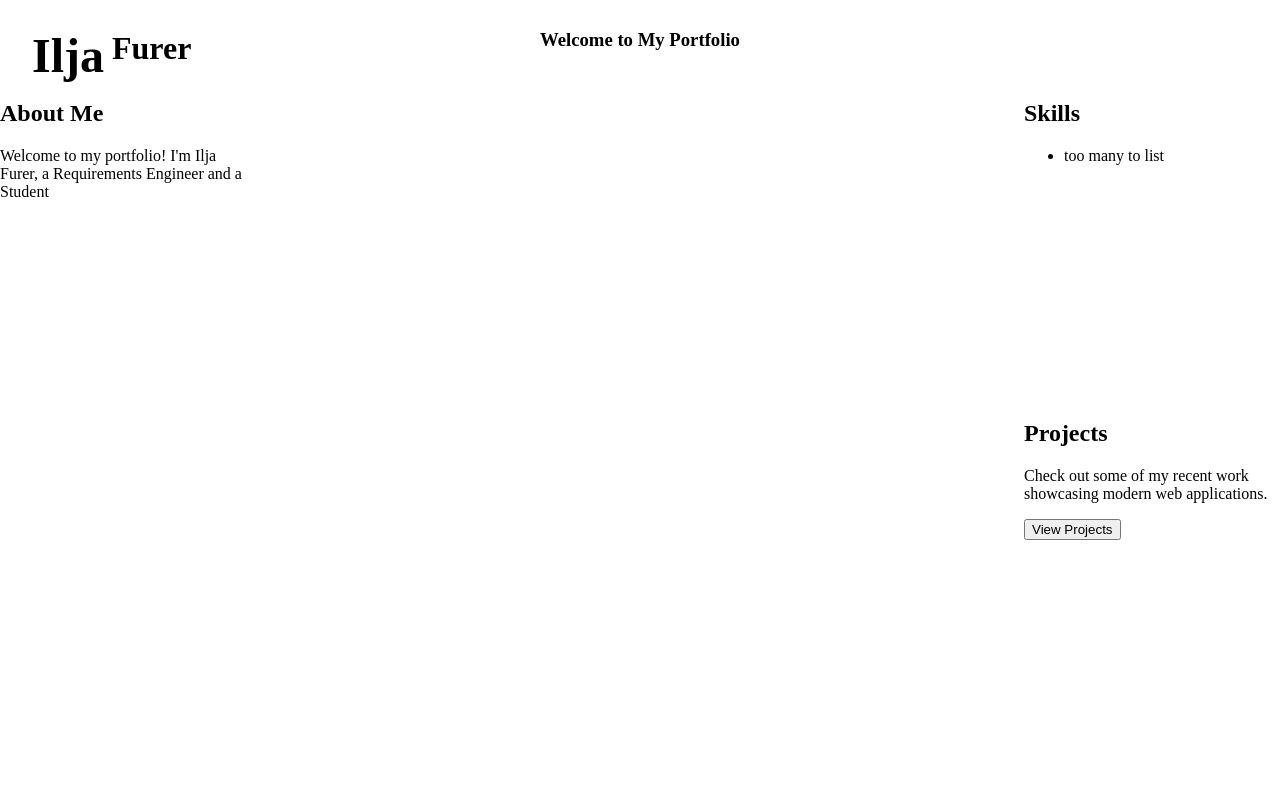
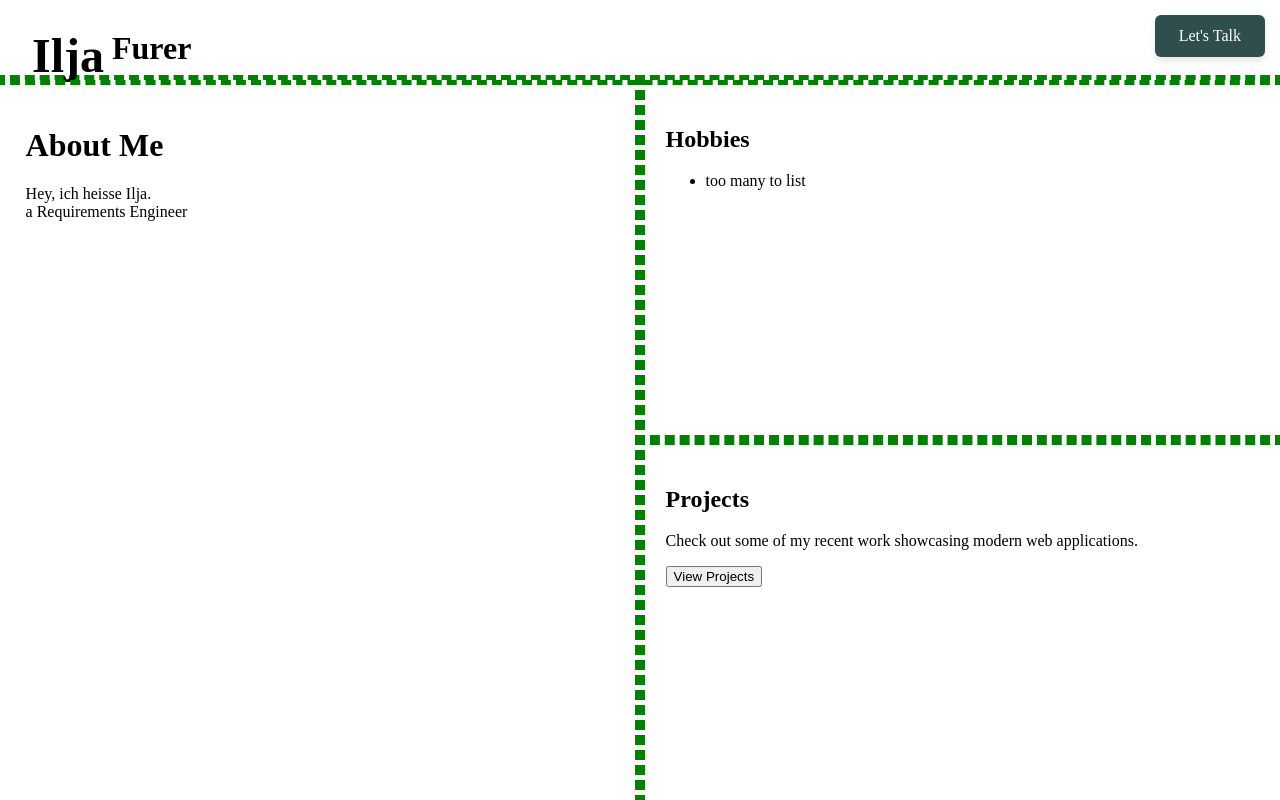
Before and after one commit to Ilja-Furer/Portfolio_Page, an Angular app: page / in a window 1280 px wide. Built offline with nearby package versions, Linux system fonts and the light colour scheme.

Commit message:
remodeled divs to look and feel better. Next Steps: Add content to divs

```diff
--- a/src/app/app.component.css
+++ b/src/app/app.component.css
@@ -69,51 +69,24 @@ h1.name {
 }
 
 /* Base styles for sliding elements */
-.slide-left,
-.slide-right-top,
-.slide-right-bottom,
-.slide-top-banner {
-  position: fixed;
-  opacity: 0;
-  transition: transform 0.5s ease-out, opacity 0.5s ease-out;
-  background-color: white;
-  color: black;
-}
-
-/* Show state for all sliding elements */
 .slide-left.show,
 .slide-right-top.show,
 .slide-right-bottom.show,
 .slide-top-banner.show {
   opacity: 1;
   transform: none;
+  outline: 5px dashed green;
 }
 
-/* Slide Left */
-.slide-left {
-  top: 5rem; /* Moved down to start under the banner */
-  left: 0;
-  width: 20vw;
-  height: calc(100vh - 5rem); /* Adjusted height to account for banner */
-  transform: translateX(-100%);
-}
-
-/* Slide Right Top */
-.slide-right-top {
-  top: 5rem; /* Moved down to start under the banner */
-  right: 0;
-  width: 20vw;
-  height: calc(50vh - 5rem); /* Adjusted height to account for banner */
-  transform: translateX(100%);
-}
-
-/* Slide Right Bottom */
-.slide-right-bottom {
-  bottom: 0;
-  right: 0;
-  width: 20vw;
-  height: 50vh;
-  transform: translateX(100%);
+/* Common styles for positioning */
+.slide-left,
+.slide-right-top,
+.slide-right-bottom,
+.slide-top-banner {
+  position: absolute;
+  transition: transform 0.5s ease-out, opacity 0.5s ease-out;
+  opacity: 0;
+  box-sizing: border-box;
 }
 
 /* Top Banner */
@@ -126,6 +99,37 @@ h1.name {
   align-items: center;
   justify-content: center;
   transform: translateY(-100%);
+  z-index: 10;
+}
+
+/* Left Panel */
+.slide-left {
+  top: 5rem;
+  left: 0;
+  width: 50%;
+  height: calc(100vh - 5rem);
+  transform: translateX(-100%);
+  padding: 2vw;
+}
+
+/* Right Top Panel */
+.slide-right-top {
+  top: 5rem;
+  right: 0;
+  width: 50%;
+  height: calc((100vh - 5rem) / 2); /* Divide remaining height by 2 */
+  transform: translateX(100%);
+  padding: 2vw;
+}
+
+/* Right Bottom Panel */
+.slide-right-bottom {
+  top: calc(5rem + (100vh - 5rem) / 2); /* Position it right after top panel */
+  right: 0;
+  width: 50%;
+  height: calc((100vh - 5rem) / 2); /* Divide remaining height by 2 */
+  transform: translateX(100%);
+  padding: 2vw;
 }
 
 /* Responsive adjustments */
@@ -144,3 +148,30 @@ h1.name {
     width: 100vw;
   }
 }
+
+/* Left aligned headings*/
+.left-heading{
+  font-weight: bold;
+}
+
+/* email button styling*/
+.email-button{
+  position: absolute;
+  top: 15px;
+  right: 15px;
+  text-decoration: none;
+  background-color: rgb(47, 79, 79);  /* Primary button color */
+  color: white;
+  padding: 12px 24px;
+  border-radius: 6px;
+  font-size: 16px;
+  font-weight: 500;
+  border: none;
+  box-shadow: 0 4px 6px rgba(0, 0, 0, 0.1);
+  cursor: pointer;
+  transition: background-color 0.3s ease, box-shadow 0.3s ease;
+}
+
+.email-button:hover {
+  background-color: rgb(64, 107, 107); /* Highlight on hover*/
+}
--- a/src/app/app.component.html
+++ b/src/app/app.component.html
@@ -13,22 +13,25 @@
 </div>
 
 <!-- Sliding Divs -->
+<div class="container">
   <div class="slide-left" [class.show]="moveToTop">
     <div class="content">
-    <h2>About Me</h2>
-    <p>Welcome to my portfolio! I'm Ilja Furer, a Requirements Engineer and a Student</p>
+      <h1 class = "left-heading">About Me</h1>
+      <p>
+        Hey, ich heisse Ilja. <br>
+        a Requirements Engineer<br>
+
+      </p>
     </div>
   </div>
-
   <div class="slide-right-top" [class.show]="moveToTop">
     <div class="content">
-    <h2>Skills</h2>
+      <h2>Hobbies</h2>
       <ul>
         <li>too many to list</li>
       </ul>
     </div>
   </div>
-
   <div class="slide-right-bottom" [class.show]="moveToTop">
     <div class="content">
       <h2>Projects</h2>
@@ -36,9 +39,11 @@
       <button class="projects-btn">View Projects</button>
     </div>
   </div>
-
   <div class="slide-top-banner" [class.show]="moveToTop">
-  <div class="banner-content">
-    <h3>Welcome to My Portfolio</h3>
+    <div>
+      <a href="mailto:iljafurer@pm.me" class = "email-button">
+        Let's Talk
+      </a>
     </div>
   </div>
+</div>
--- a/src/app/app.component.ts
+++ b/src/app/app.component.ts
@@ -14,14 +14,11 @@ export class AppComponent implements OnInit {
   constructor(private cdr: ChangeDetectorRef) {}
 
   ngOnInit() {
-    console.log('Animation starts');
     setTimeout(() => {
       this.fadeOut = true;
-      console.log('Name faded out');
 
       setTimeout(() => {
         this.moveToTop = true;
-        console.log('moveToTop set to true:', this.moveToTop);
         this.cdr.detectChanges(); // Force update if needed
       }, 500);
     }, 2000);
```
Lines whose indentation alone changed are shown as unchanged.
